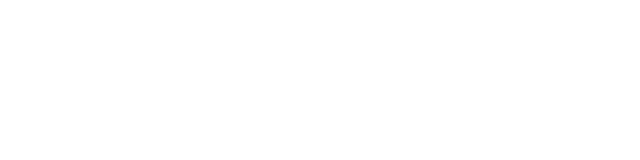
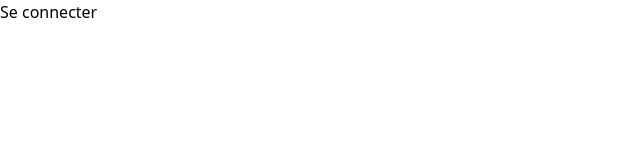
Before and after one commit to Joeil92/FitTrackr-front, a React (Vite) app: page /login in a window 1280 px wide. Shown: the top 160 px of the page, without its empty margins (0-640 px from the left). Built offline with nearby package versions, Linux system fonts and the light colour scheme.

Commit message:
work in progress : login page

```diff
--- a/src/pages/login/login.tsx
+++ b/src/pages/login/login.tsx
@@ -1,9 +1,13 @@
 import useDocumentTitle from "../../hooks/useDocumentTitle"
+import Section from "../../ui/section";
+import Typography from "../../ui/typography";
 
 export default function Login() {
     useDocumentTitle("Se connecter");
 
     return (
-        <></>
+        <Section className="h-screen w-full">
+            <Typography>Se connecter</Typography>
+        </Section>
     )
 }
--- /dev/null
+++ b/src/ui/section.tsx
@@ -0,0 +1,14 @@
+import { ReactNode } from "react"
+
+interface Props {
+    children: ReactNode
+    className?: string
+}
+
+export default function Section({ children, className }: Props) {
+    return (
+        <section
+            className={className}
+        >{children}</section>
+    )
+}
--- /dev/null
+++ b/src/ui/typography.tsx
@@ -0,0 +1,23 @@
+import { ReactNode } from "react"
+
+type Tag = "h1" | "h2" | "h3" | "h4" | "p" | "span"
+
+export interface Props {
+    children: ReactNode
+    tag?: Tag
+}
+
+export default function Typography({ children, tag = "p" }: Props) {
+    return (
+        <>
+        {
+            tag === "h1" && <h1>{children}</h1> ||
+            tag === "h2" && <h2>{children}</h2> ||
+            tag === "h3" && <h3>{children}</h3> ||
+            tag === "h4" && <h4>{children}</h4> ||
+            tag === "p" && <p>{children}</p> ||
+            tag === "span" && <span>{children}</span>
+        }
+        </>
+    )
+}
```
Also changed, not shown: src/ui/container.tsx (added, +14 -0 lines).
